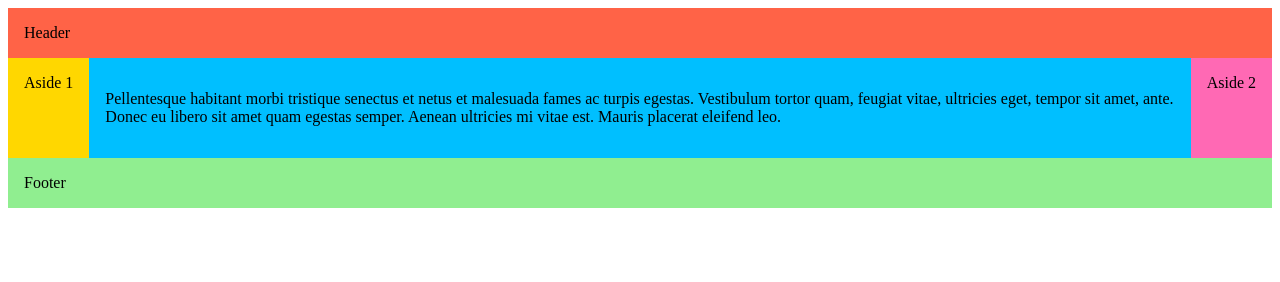
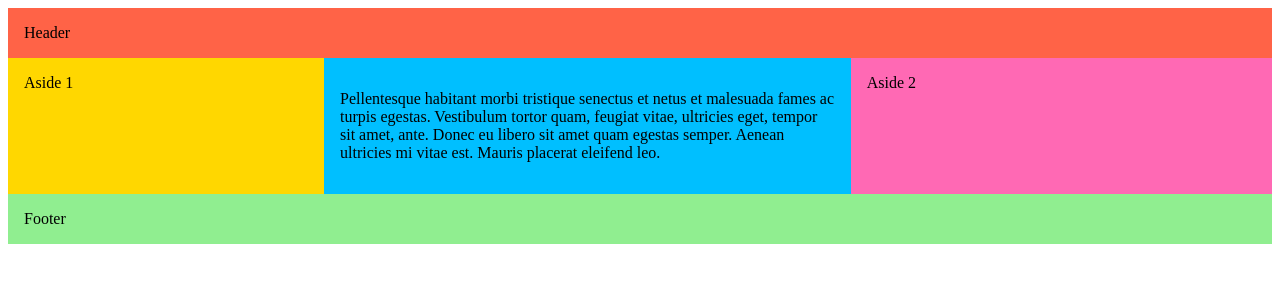
Before and after one commit to pbreteche/html5api, a plain HTML site: page 02grid/index.html in a window 1280 px wide. Drawn offline with Linux system fonts and the light colour scheme.

Commit message:
12 columns grid

```diff
--- /dev/null
+++ b/02grid/css/style2.css
@@ -0,0 +1,63 @@
+/**
+    Les jolies couleurs
+ */
+.header {
+    background: tomato;
+}
+
+.footer {
+    background: lightgreen;
+}
+
+.main {
+    text-align: left;
+    background: deepskyblue;
+}
+
+.aside-1 {
+    background: gold;
+}
+
+.aside-2 {
+    background: hotpink;
+}
+.wrapper {
+    display: grid;
+    grid-template-columns: repeat(12, 1fr);
+}
+
+.wrapper > * {
+    padding: 1em;
+    grid-column: 1 / 13;
+}
+
+/**
+    Mise en page
+ */
+@media screen and (min-width: 720px) {
+    .aside-1 {
+        grid-column: 1 / 7;
+    }
+
+    .aside-2 {
+        grid-column: 7 / 13;
+    }
+}
+
+@media screen and (min-width: 1024px) {
+    .main, .aside1, .aside2 {
+        grid-row: 2;
+    }
+
+    .main {
+        grid-column: 4 / 9;
+    }
+
+    .aside-1 {
+        grid-column: 1 / 4;
+    }
+
+    .aside-2 {
+        grid-column: 9 / 13;
+    }
+}
--- a/02grid/index.html
+++ b/02grid/index.html
@@ -5,7 +5,8 @@
     <meta name="viewport"
           content="width=device-width, initial-scale=1.0">
     <meta http-equiv="X-UA-Compatible" content="ie=edge">
-    <link rel="stylesheet" href="css/style.css">
+    <link rel="stylesheet" href="css/style2.css" title="deuxième essai">
+    <link rel="alternate stylesheet" href="css/style.css" title="premier essai">
     <title>Document</title>
 </head>
 <body>
```
